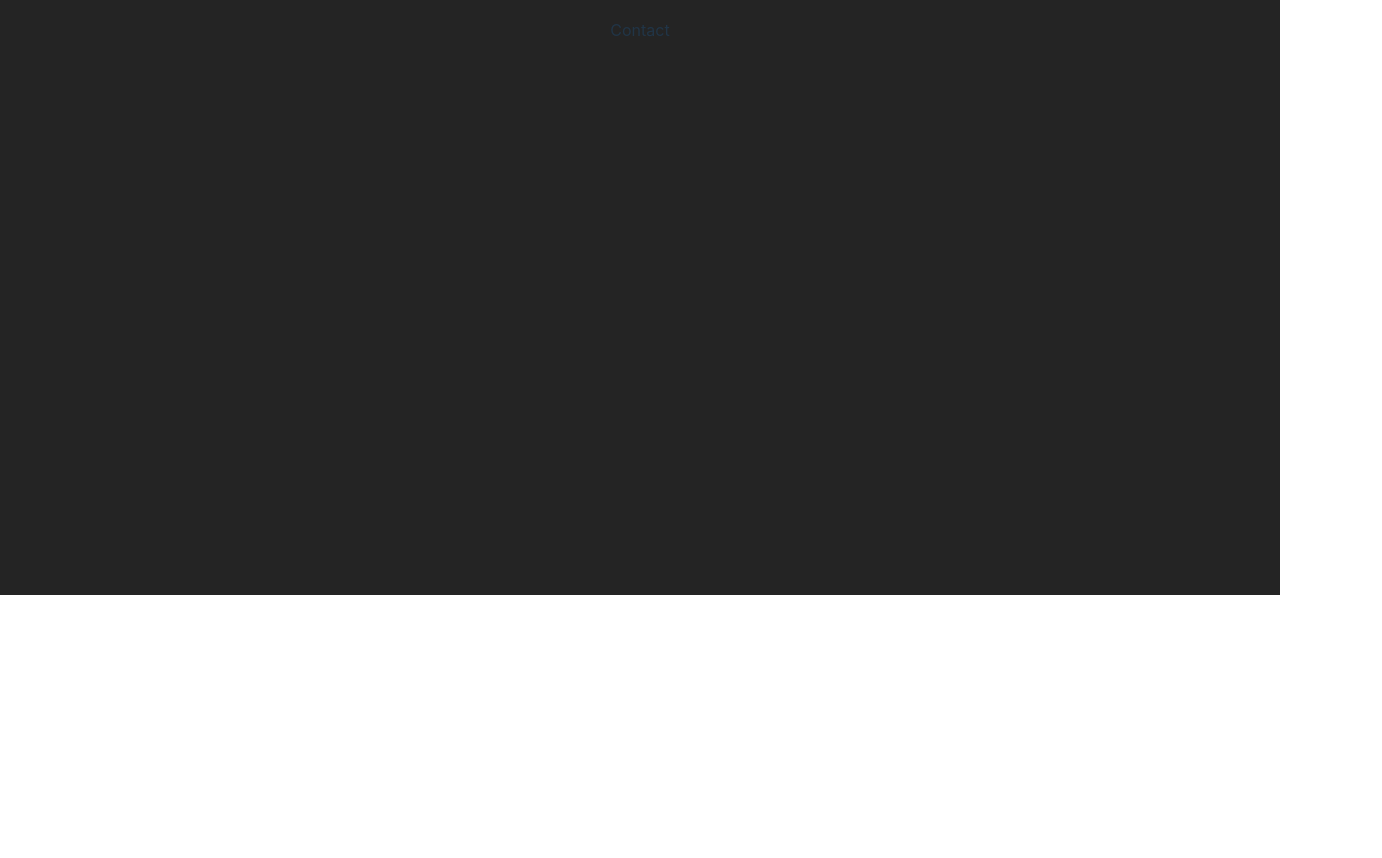
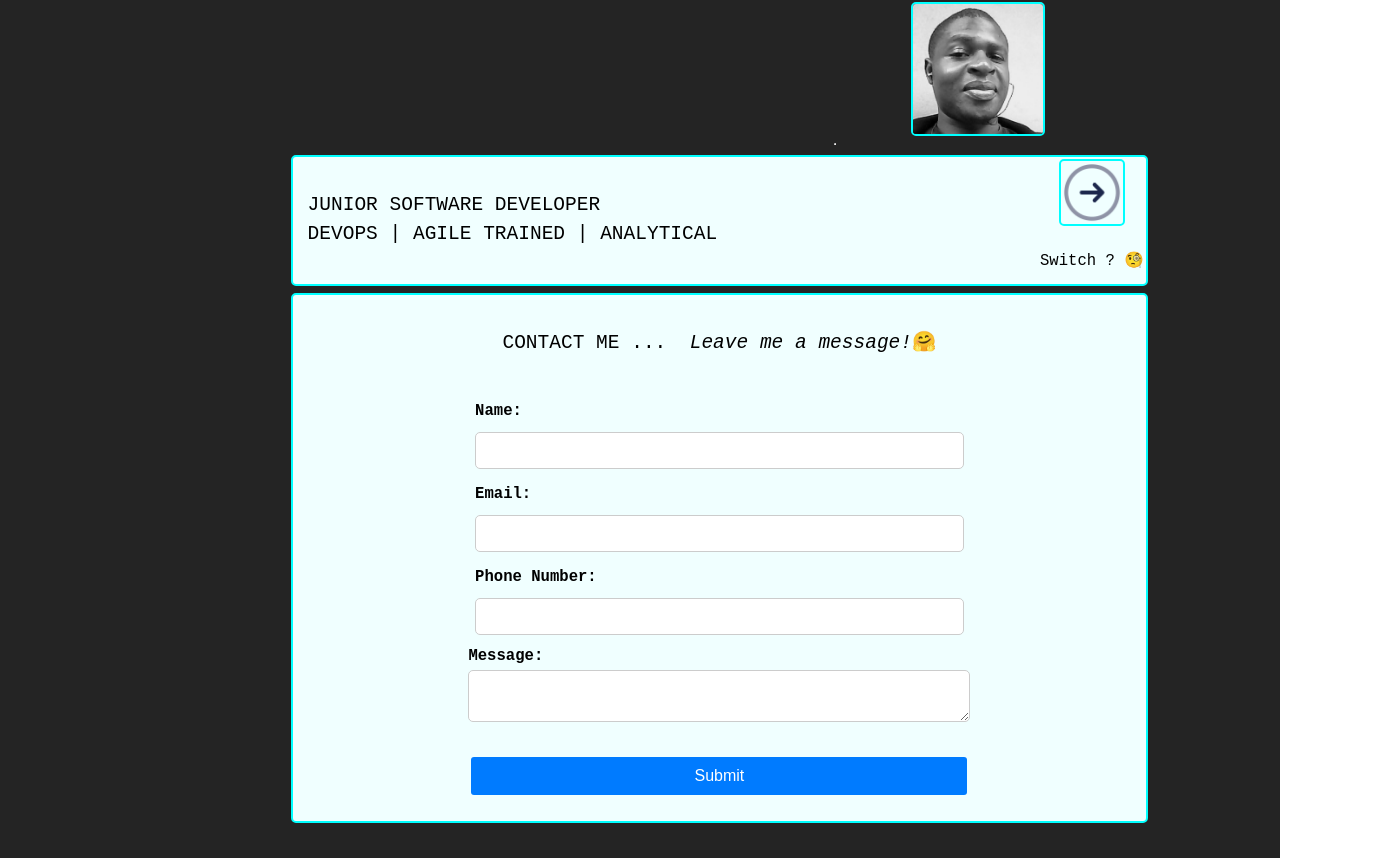
Before and after one commit to nforne/portfolio_Reactjs, a React (Vite) app: page /contact in a window 1280 px wide. Shown: the part 205-1063 px from the top of the page, 1382 px wide, since content can reach past the window. Before the commit the page ends 800 px from the top, so only its background shows below. Built offline with nearby package versions, Linux system fonts and the light colour scheme.

Commit message:
FE - add contact form and style optimised for UX

```diff
--- a/src/components/Contact/Contact.css
+++ b/src/components/Contact/Contact.css
@@ -0,0 +1,68 @@
+#cf_img{
+  margin-left: 57%;
+}
+
+#cf_txt {
+  display: flex;
+  flex-direction: column;
+  align-items: center;
+  text-align: center;
+}
+
+.contact-form {
+  display: flex;
+  flex-direction: column;
+  align-items: center;
+  text-align: left;
+  justify-content: space-around;
+  flex-wrap: wrap;
+  margin-bottom: 2em;
+}
+
+.form-group {
+  margin-bottom: 15px;
+  display: flex;
+  flex-direction: row;
+  justify-content: space-around;
+  align-items: center;
+  width: 40em;
+}
+
+.form-group label {
+  display: inline-block;
+  font-weight: bold;
+  align-self: flex-start;
+}
+
+.form-group input,
+.form-group textarea {
+  padding: 10px;
+  border: 1px solid #ccc;
+  border-radius: 5px;
+  color: black;
+  background-color: none;
+  display: inline-block;
+  width: 35em;
+}
+
+.form-group textarea {
+  resize: vertical;
+  width: 36em;
+}
+
+button {
+  display: inline-block;
+  padding: 10px 20px;
+  font-size: 16px;
+  color: #fff;
+  background-color: #007bff;
+  border: none;
+  border-radius: 3px;
+  cursor: pointer;
+  width: 31em;
+  margin-top: 2em;
+}
+
+button:hover {
+  background-color: #0056b3;
+}
--- a/src/components/Contact/Contact.jsx
+++ b/src/components/Contact/Contact.jsx
@@ -1,9 +1,94 @@
+import React, { useState } from 'react';
+import {Link}  from "react-router-dom";
+import nforne from "../Home/nforne.jpg";
+import right from "../Home/right.png";
 import './Contact.css';
 
 export default function Contact() {
+
+  const [formData, setFormData] = useState({
+    name: '',
+    email: '',
+    phone: '',
+    message: ''
+  });
+
+  const handleChange = (e) => {
+    const { name, value } = e.target;
+    setFormData({
+      ...formData,
+      [name]: value
+    });
+  };
+
+  const handleSubmit = (e) => {
+    e.preventDefault();
+    // Handle form submission logic here
+    console.log('Form data submitted:', formData);
+  };
+
   return(
-    <>
-    <p>Contact</p>
-    </>
+    <div className="home">
+            <img src={nforne} id='cf_img' alt="../Home/nforne.jpg" />
+            <hr />
+            <div>
+              <pre>
+              {`JUNIOR SOFTWARE DEVELOPER
+DEVOPS | AGILE TRAINED | ANALYTICAL`}
+              </pre>
+            <div><Link to="/column"><img src={right} id='abt_rt' alt="../Home/right.png" /></Link><p>Switch ? 🧐</p></div>
+            </div>
+            <div id="cf_txt">
+              <pre>{`CONTACT ME ... `} <i>Leave me a message!🤗</i></pre>
+
+              <form onSubmit={handleSubmit} className="contact-form">
+                <div className="form-group">
+                  <label htmlFor="name">Name:</label>
+                  <input
+                    type="text"
+                    id="name"
+                    name="name"
+                    value={formData.name}
+                    onChange={handleChange}
+                    required
+                  />
+                </div>
+                <div className="form-group">
+                  <label htmlFor="email">Email:</label>
+                  <input
+                    type="email"
+                    id="email"
+                    name="email"
+                    value={formData.email}
+                    onChange={handleChange}
+                    required
+                  />
+                </div>
+                <div className="form-group">
+                  <label htmlFor="phone">Phone Number:</label>
+                  <input
+                    type="tel"
+                    id="phone"
+                    name="phone"
+                    value={formData.phone}
+                    onChange={handleChange}
+                    required
+                  />
+                </div>
+                <div className="form-group">
+                  <label htmlFor="message">Message:</label>
+                  <textarea
+                    id="message"
+                    name="message"
+                    value={formData.message}
+                    onChange={handleChange}
+                    required
+                  ></textarea>
+                </div>
+                <button type="submit">Submit</button>
+              </form>
+
+            </div>
+      </div>
   );
 }
```
